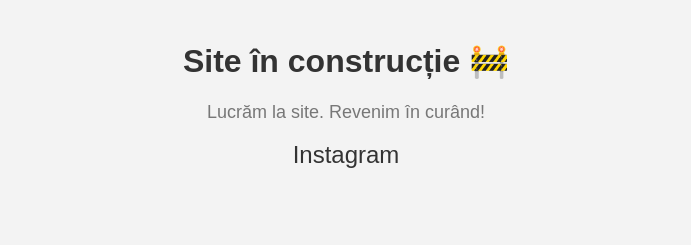
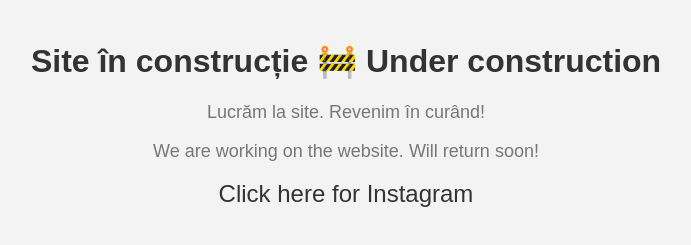
Before and after one commit to bbncvlad/vladbabenco.com, a plain HTML site: page index.html in a window 1280 px wide. Shown: the part 211-456 px from the top of the page, without its empty margins (294-985 px from the left). Drawn offline with Linux system fonts and the light colour scheme.

Commit message:
index.html

```diff
--- a/index.html
+++ b/index.html
@@ -37,10 +37,11 @@
 </head>
 <body>
     <img src="poza.jpg" alt="Logo sau Poză Temporară">
-    <h1>Site în construcție 🚧</h1>
+    <h1>Site în construcție 🚧 Under construction</h1>
     <p>Lucrăm la site. Revenim în curând!</p>
+    <p>We are working on the website. Will return soon!</p>
     <div class="socials">
-        <a href="https://instagram.com/babencov" target="_blank">Instagram</a>
+        <a href="https://instagram.com/babencov" target="_blank">Click here for Instagram</a>
         <!-- Poți adăuga mai multe linkuri social media aici -->
     </div>
 </body>
```
